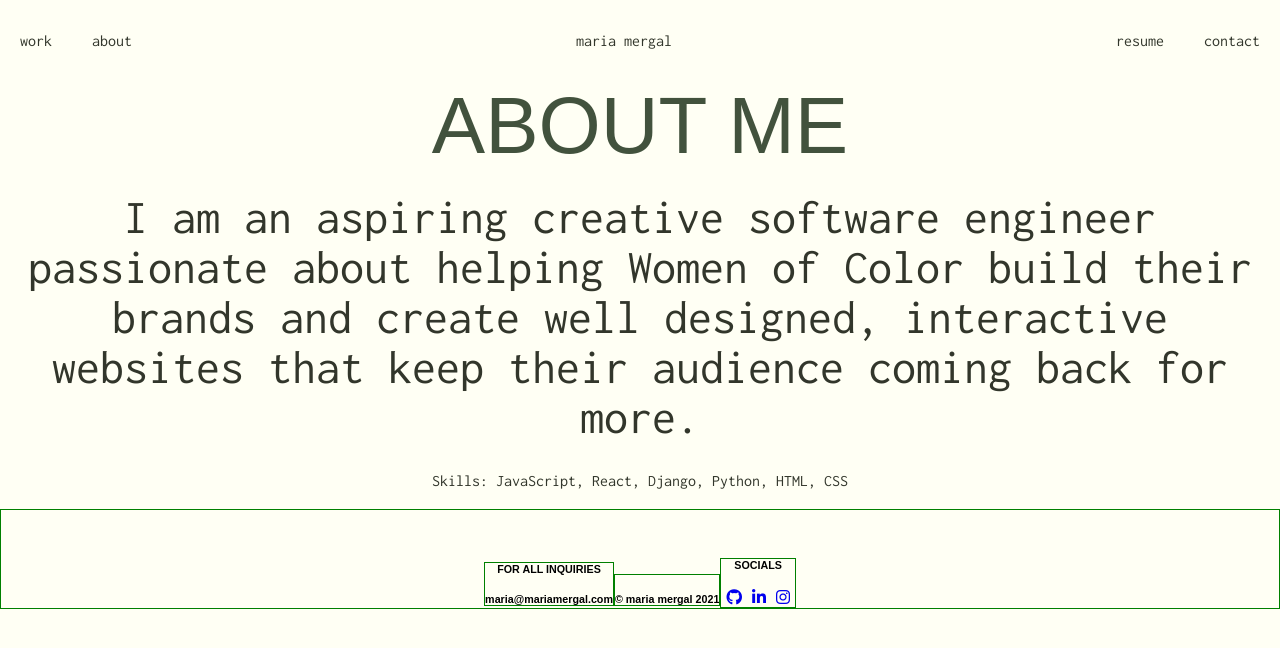
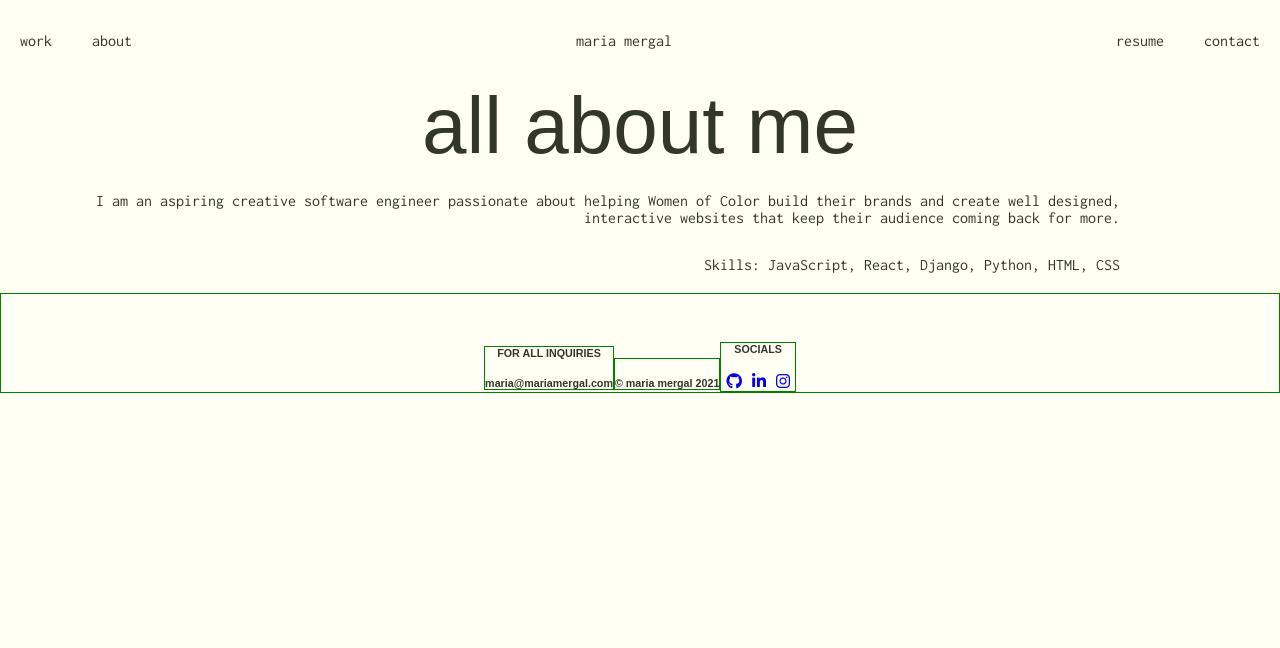
Before and after one commit to mmergal92/Portfolio, a React (Create React App) app: page /about in a window 1280 px wide. Shown: the top 648 px of the page. Built offline with nearby package versions, Linux system fonts and the light colour scheme; a web font is replaced by a local one.

Commit message:
css changes

```diff
--- a/src/App.css
+++ b/src/App.css
@@ -11,20 +11,48 @@
   font-weight: 700;
   text-align: center;
   background: var(--white);
-  color: var(-main);
+  color: var(--black);
   min-height: 100vh;
   /* padding-bottom: 100px; */
   /* border: 1px solid red; */
+}
+* {
+  box-sizing: border-box;
+  margin: 0;
+  padding: 0;
+}
+.home, .about, .contact, .resume {
+  display: inline;
+  background: var(--main);
+  align-items: center;
+  justify-content: center;
+  text-align: center;
+  font-size: 3rem;
+  /* border: 1px solid yellow; */
+}
+.projects {
+  display: inline;
+  background: var(--main);
+  align-items: center;
+  justify-content: center;
+  text-align: center;
+  font-size: 3rem;
 }
 .welcomeImage{
   height: 400px;
   width: 95%;
 }
 h1 {
-  color: var(--main);
+  color: var(--black);
   font-weight: 300;
   font-style: normal;
   font-size: 5rem
+}
+h3{
+  color: var(--black);
+  font-weight: 700;
+  font-style: normal;
+  font-size: 3rem
 }
 h4{
   font-family: 'Inconsolata', monospace;
@@ -35,26 +63,15 @@ h4{
 }
 h5{
   font-family: 'Inconsolata', monospace;
+  text-align: right;
   color: var(--black);
   font-weight: 300;
   margin: 10px;
   padding: 10px;
+  padding-right: 150px;
   font-size: 1rem;
 }
-* {
-  box-sizing: border-box;
-  margin: 0;
-  padding: 0;
-}
-.home, .about, .contact {
-  display: inline;
-  background: var(--main);
-  align-items: center;
-  justify-content: center;
-  text-align: center;
-  font-size: 3rem;
-  /* border: 1px solid yellow; */
-}
+
 
 .portrait{
   width: 10%;
--- a/src/App.js
+++ b/src/App.js
@@ -9,6 +9,7 @@ import Nav from "./components/Nav"
 import {Redirect} from 'react-router';
 import {useState} from 'react';
 import Footer from "./components/footer";
+import Resume from './pages/resume';
 
 function App() {
   return (
@@ -20,6 +21,7 @@ function App() {
         <Route path='/projects' component={Projects}/>
         <Route path='/about' component={About}/>
         <Route path='/contact' component={Contact}/>
+        <Route path='/resume' component={Resume}/>
       </Switch>
       <Footer />
       </Route>
--- a/src/pages/about.js
+++ b/src/pages/about.js
@@ -4,9 +4,9 @@ import { AiTwotoneHtml5 } from 'react-icons/ai';
 const About = (props) =>{
     return (
     <div className="about">
-    <h1>ABOUT ME</h1>
-        <h4>I am an aspiring creative software engineer passionate about helping Women of Color build their brands and create well designed, interactive websites that keep their audience coming back for more.
-</h4>
+    <h1>all about me</h1>
+        <h5>I am an aspiring creative software engineer passionate about helping Women of Color build their brands and create well designed, interactive websites that keep their audience coming back for more.
+</h5>
 <h5>Skills: JavaScript, React, Django, Python, HTML, CSS</h5>
     </div>
     )
--- a/src/pages/contact.js
+++ b/src/pages/contact.js
@@ -4,10 +4,10 @@ import Portrait from '../assets/portrait.jpg'
 const Contact = (props) =>{
     return (
     <div className="contact">
-    <h2>CONTACT ME</h2>
-    <img className = "portrait" src={Portrait} alt=" Portrat"/>
-    <h4>Feel free to email me at mmergal92@gmail.com. </h4>
-    <h4><a href="https://drive.google.com/file/d/1M4F1Pp3v5r1_tQJMPFZXoqMJ4EIoXSZZ/view">Resume</a></h4>
+    <h1>i’d love to hear from you!</h1>
+    {/* <img className = "portrait" src={Portrait} alt=" Portrat"/> */}
+    <h5>Feel free to email me at mmergal92@gmail.com. </h5>
+    <h5><a href="https://drive.google.com/file/d/1M4F1Pp3v5r1_tQJMPFZXoqMJ4EIoXSZZ/view">Resume</a></h5>
     </div>
     );
 }
--- a/src/pages/home.js
+++ b/src/pages/home.js
@@ -8,7 +8,12 @@ const Home = (props) =>{
         <div className= 'home'>
           <div className = 'hero'>
           <h1>maria mergal</h1>
-          <h5>maria is a full-stack software developer based in brooklyn, ny but currently on the road travelling across the U.S.</h5>
+          <h5>mmaria is a full-stack software developer based in brooklyn, ny
+<br/>
+<br/>
+<br/>
+currently she is on the road travelling across the U.S.
+</h5>
           {/* <img className = "welcomeImage" src={homescreen} alt=" Intro Image"/> */}
           </div>
           {/* <Projects /> */}
--- a/src/pages/projects.js
+++ b/src/pages/projects.js
@@ -7,7 +7,7 @@ const Projects = (props) =>{
     return (
         <div className = "projects">
         <div className ="project-text">
-            <h1>Projects</h1>
+            <h3>here is a look at some recent projects and work</h3>
         </div>
         <div className = "project1">
             <img className = "p1image" src={ImageProject} alt="Image of the Day Project"/>
--- /dev/null
+++ b/src/pages/resume.js
@@ -0,0 +1,11 @@
+import React from 'react';
+
+const Resume = (props) =>{
+    return (
+    <div className="resume">
+    <h1>resume</h1>
+    <h5><a href="https://drive.google.com/file/d/1M4F1Pp3v5r1_tQJMPFZXoqMJ4EIoXSZZ/view">Resume</a></h5>
+    </div>
+    );
+}
+export default Resume;
```
